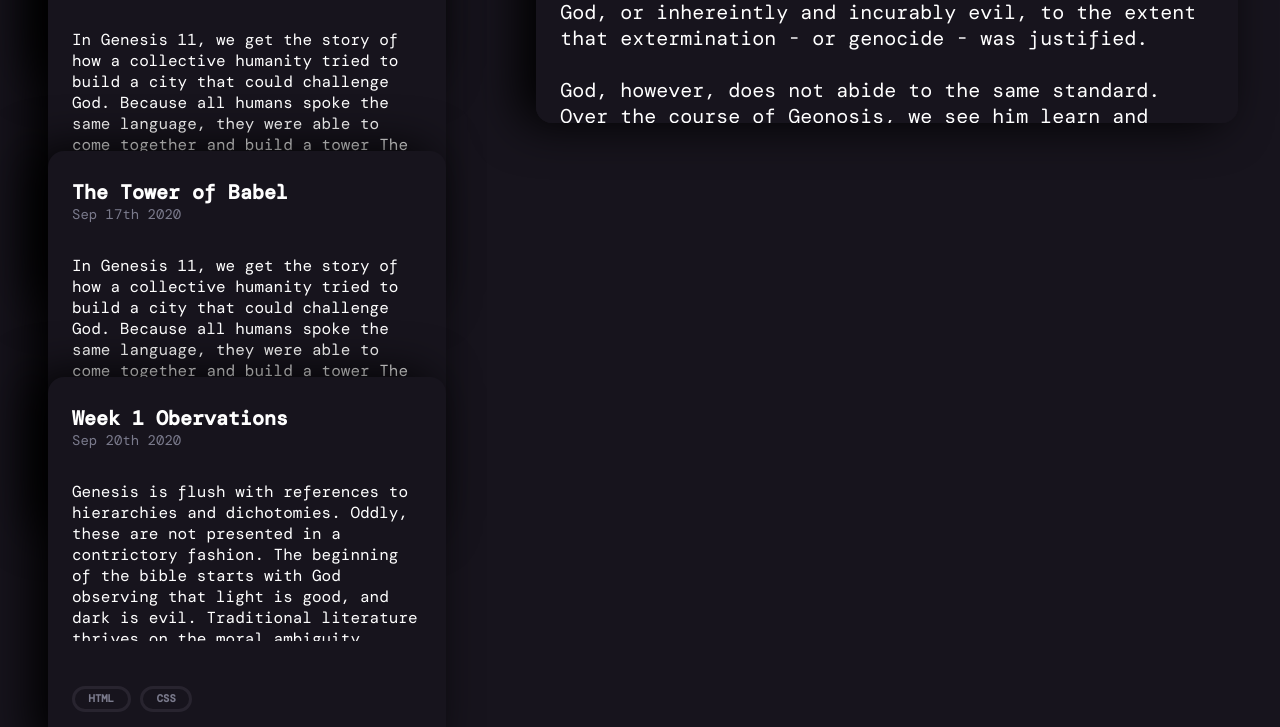
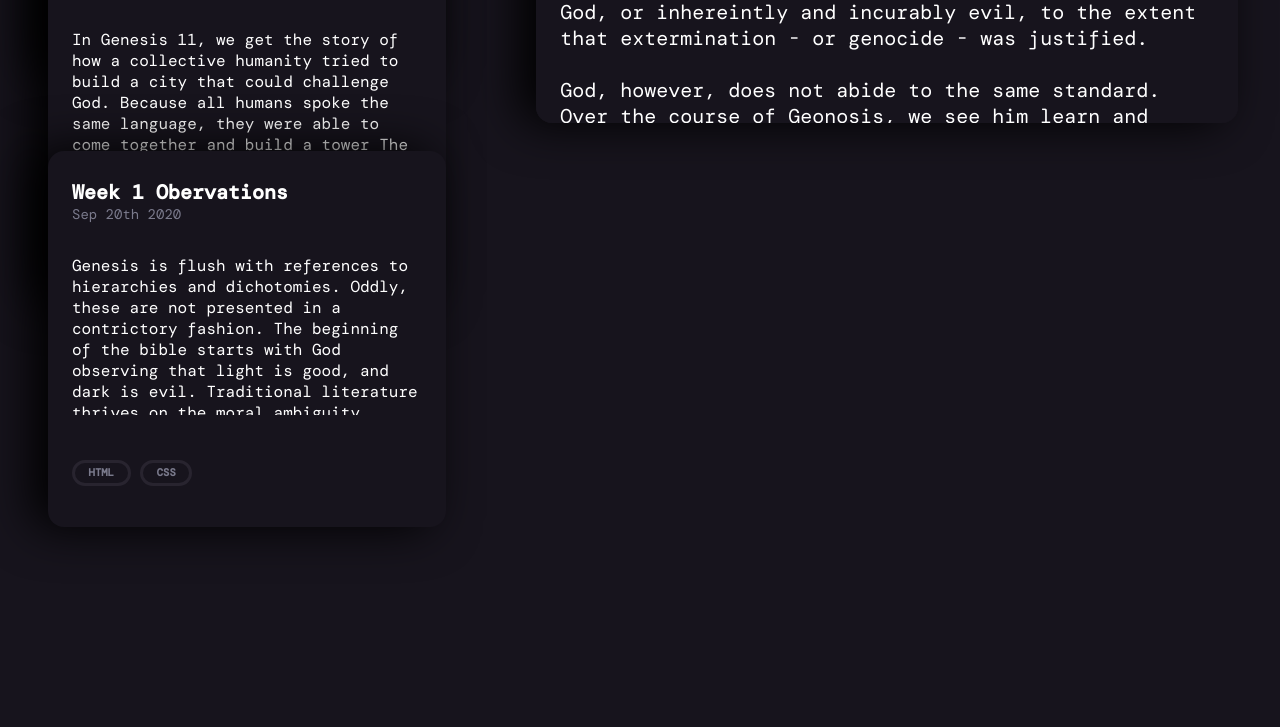
Before and after one commit to nicholasunderwood/bible-blog, a plain HTML site: page index.html in a window 1280 px wide. Shown: the part 725-1452 px from the top of the page. Drawn offline with nearby package versions, Linux system fonts and the light colour scheme; a web font is replaced by a local one.

Commit message:
removed duplicate

```diff
--- a/index.html
+++ b/index.html
@@ -87,27 +87,6 @@
 					</p>
 				</div>
 				<div class="tags">
-					<a href="#">Genesis</a>
-					<a href="#">Padlet</a>
-				</div>
-			</article>
-
-			<article class="card">
-				<header class="card-header">
-					<h2>The Tower of Babel</h2>
-					<p>Sep 17th 2020</p>
-				</header>
-				<div class="card-body">
-					<p>
-						In Genesis 11, we get the story of how a collective humanity tried to build a city that could challenge God.
-						Because all humans spoke the same language, they were able to come together and build a tower The made bricks
-						and mortar and made a city. God responds not by congratulating them but by dispersing them and establishing different
-						languages. For me, this is a commentary of the power of a United Humanity. If everyone works together, we can reach the
-						heavens and challenge God. The divisions created by different cultures and languages prevents this from happening, but they
-						are not insurmountable.
-					</p>
-				</div>
-				<div class="tags">
 					<a href="#">html</a>
 					<a href="#">css</a>
 				</div>
```
